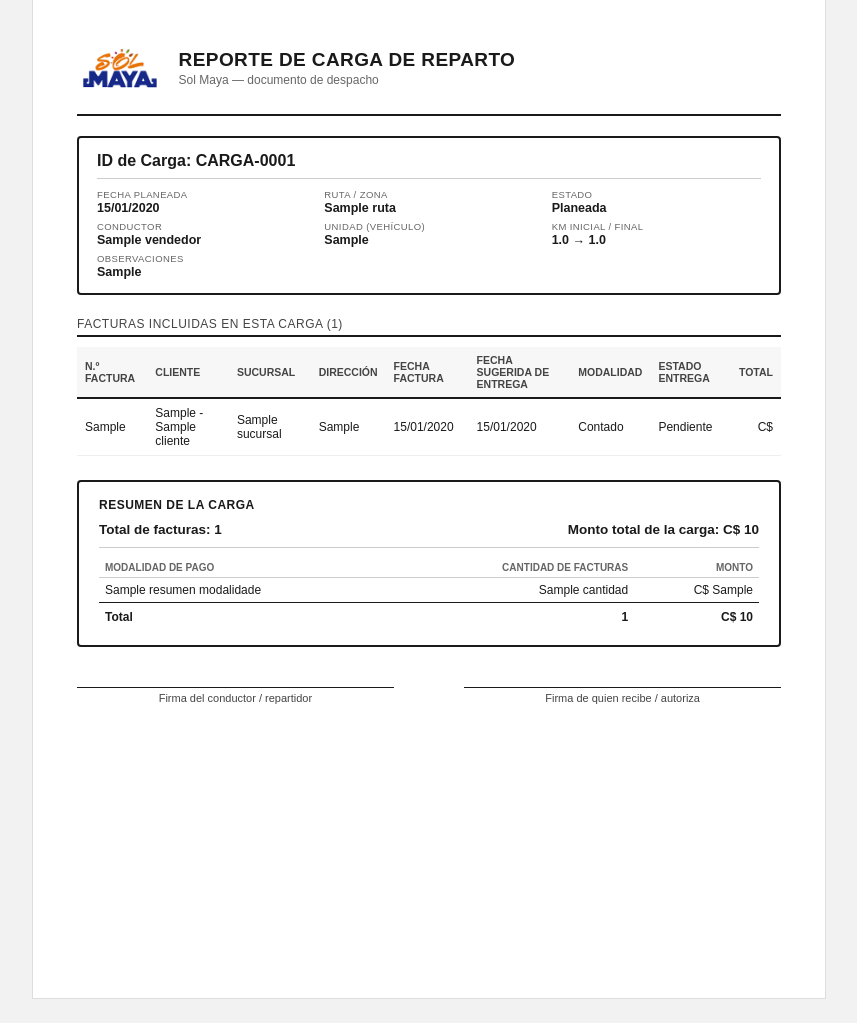
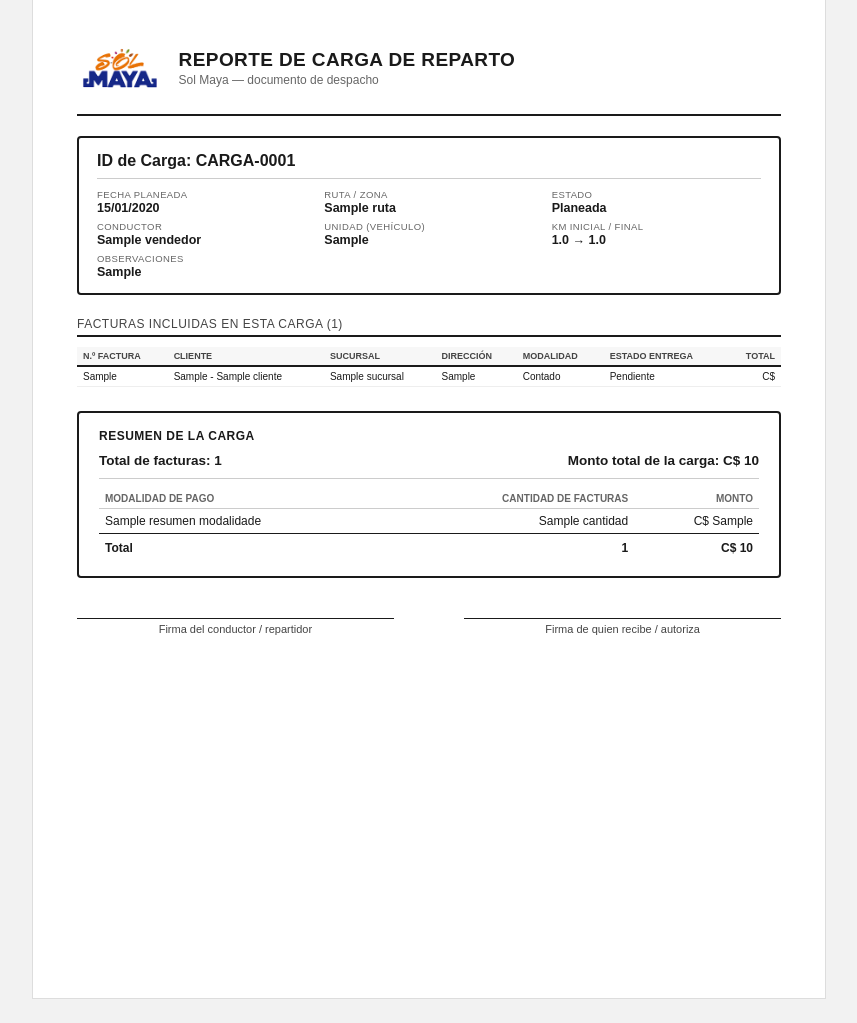
Before and after one commit to Abrahamtalavera/Distribuidora, a Django app: template core/templates/core/imprimir_carga.html in a window 1280 px wide. Shown: the part 72-1095 px from the top of the page, without its empty margins (211-1068 px from the left). Run offline with Django 5.2, Linux system fonts and the light colour scheme; data comes from the database, SQL or seed files in the repository; tables that the repository leaves empty hold one stand-in row (values such as "Sample post"); the template is opened without the code that fills it: values that come from a table or form of the project are taken from there, most other values are stand-ins (such as "Sample title", 1, 10 or a date in 2020).

Commit message:
Cambio #26: reporte de despacho sin fechas y letra mas pequena
Se quitan las columnas Fecha factura y Fecha sugerida de entrega de la tabla de facturas del reporte de carga de reparto (despacho), y se reduce el tamano de letra de esa tabla (de 12px a 10px) para que quepan mas datos, ahora que tambien muestra Sucursal y Direccion (Cambio #25). Aprobado por el usuario sobre un mockup.

```diff
--- a/core/templates/core/imprimir_carga.html
+++ b/core/templates/core/imprimir_carga.html
@@ -120,20 +120,20 @@
   table.facturas {
     width: 100%;
     border-collapse: collapse;
-    font-size: 12px;
+    font-size: 10px;
     margin-bottom: 24px;
   }
   table.facturas th {
     text-align: left;
     background: #f7f7f7;
     border-bottom: 2px solid #1a1a1a;
-    padding: 7px 8px;
-    font-size: 10.5px;
+    padding: 4px 6px;
+    font-size: 9px;
     text-transform: uppercase;
     color: #444;
   }
   table.facturas td {
-    padding: 7px 8px;
+    padding: 4px 6px;
     border-bottom: 1px solid #eee;
   }
   table.facturas td.num, table.facturas th.num { text-align: right; }
@@ -247,8 +247,6 @@
           <th>Cliente</th>
           <th>Sucursal</th>
           <th>Dirección</th>
-          <th>Fecha factura</th>
-          <th>Fecha sugerida de entrega</th>
           <th>Modalidad</th>
           <th>Estado entrega</th>
           <th class="num">Total</th>
@@ -262,8 +260,6 @@
           <td>{{ factura.cliente }}</td>
           <td>{% if factura.sucursal %}{{ factura.sucursal.nombre }}{% else %}—{% endif %}</td>
           <td>{% if factura.sucursal and factura.sucursal.direccion %}{{ factura.sucursal.direccion }}{% else %}—{% endif %}</td>
-          <td>{{ factura.fecha_emision|date:"d/m/Y" }}</td>
-          <td>{{ factura.fecha_sugerida_entrega|date:"d/m/Y"|default:"—" }}</td>
           <td>{{ factura.modalidad_pago|default:"—" }}</td>
           <td>{{ factura.get_estado_entrega_display }}</td>
           <td class="num">C$ {{ factura.total_fmt }}</td>
@@ -273,11 +269,11 @@
           {% endif %}
         </tr>
         {% empty %}
-        <tr><td colspan="11">Esta carga todavía no tiene facturas asignadas.</td></tr>
+        <tr><td colspan="9">Esta carga todavía no tiene facturas asignadas.</td></tr>
         {% endfor %}
         {% if pide_paquetes and facturas %}
         <tr>
-          <td colspan="8" style="font-weight:700;border-top:2px solid #1a1a1a;">Total</td>
+          <td colspan="6" style="font-weight:700;border-top:2px solid #1a1a1a;">Total</td>
           <td class="num" style="font-weight:700;border-top:2px solid #1a1a1a;">C$ {{ monto_total_fmt }}</td>
           <td class="num" style="font-weight:700;border-top:2px solid #1a1a1a;">{{ total_paquetes }}</td>
           <td class="num" style="font-weight:700;border-top:2px solid #1a1a1a;">C$ {{ total_costo|moneda }}</td>
```
